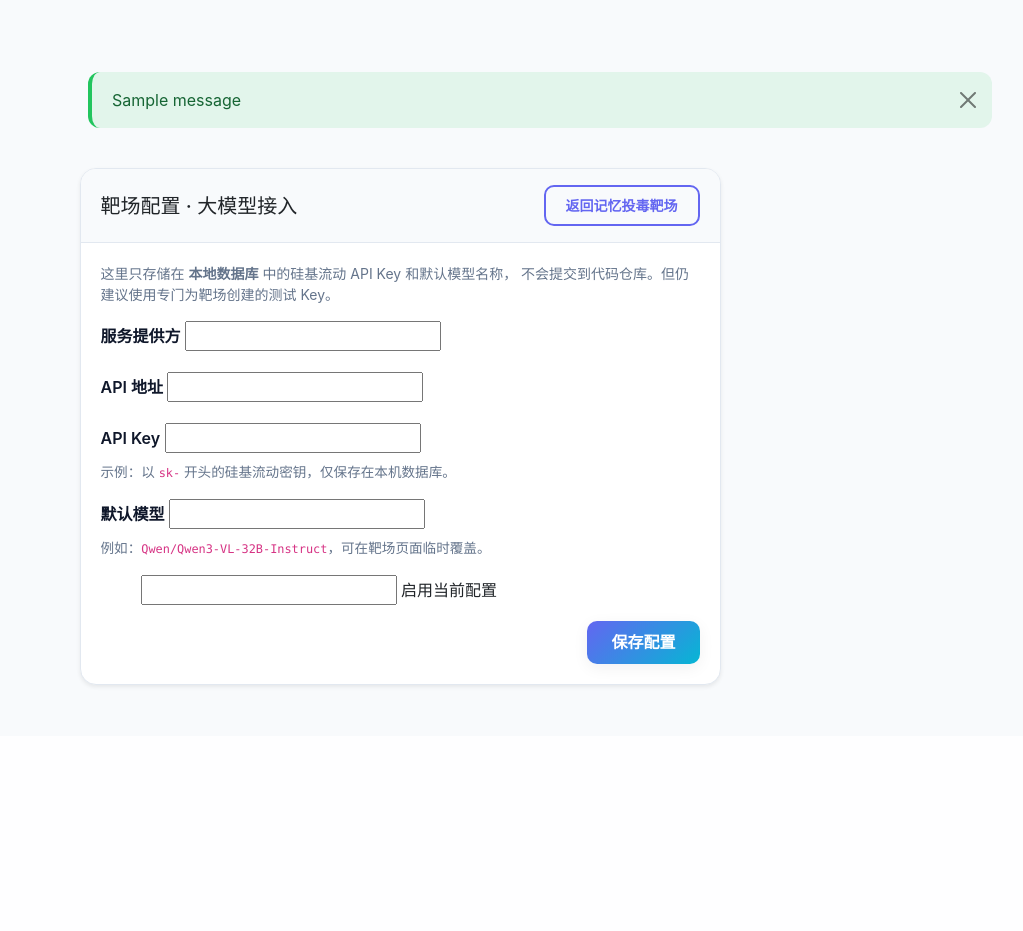
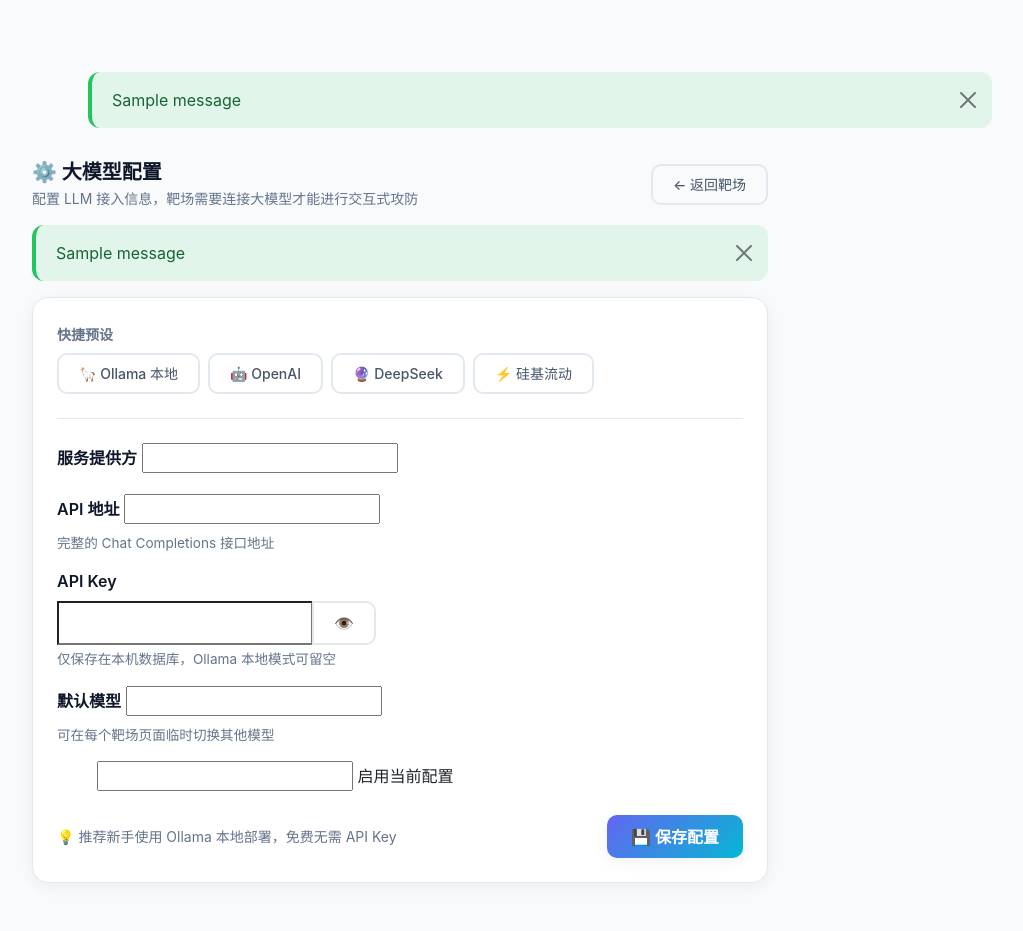
Before and after one commit to 250wuyifan/AISecLab, a Django app: template playground/templates/playground/llm_config.html in a window 1280 px wide. Shown: the part 64-995 px from the top of the page, without its empty margins (240-1263 px from the left). Before the commit the page ends 752 px from the top, so only its background shows below. Run offline with Django 4.2, Linux system fonts and the light colour scheme; the template is opened without the code that fills it, so the values that code supplies are empty, except form fields; tables that the repository leaves empty hold one stand-in row (values such as "Sample post"); one stand-in notice (Sample message) is shown; form fields are guessed from the names that the template uses; some libraries are stand-ins or nearby versions.

Commit message:
improve: redesign LLM config page
- Add quick preset buttons (Ollama, OpenAI, DeepSeek, SiliconFlow)
- Add API key show/hide toggle
- Expand provider choices for open-source users
- Apply Bootstrap styling to all form inputs
- Update README with create_superuser step

```diff
--- a/playground/models.py
+++ b/playground/models.py
@@ -45,8 +45,11 @@
     """
 
     PROVIDER_CHOICES = [
-        ("siliconflow", "硅基流动（云端）"),
+        ("openai", "OpenAI / 兼容 API"),
         ("ollama", "Ollama（本地）"),
+        ("siliconflow", "硅基流动"),
+        ("deepseek", "DeepSeek"),
+        ("other", "其他"),
     ]
 
     provider = models.CharField(
--- a/playground/templates/playground/llm_config.html
+++ b/playground/templates/playground/llm_config.html
@@ -1,53 +1,175 @@
 {% extends "base.html" %}
 
 {% block content %}
-<main class="container py-4">
+<main class="container pt-3 pb-5">
     <div class="row justify-content-center">
-        <div class="col-lg-7 col-md-9">
-            <div class="card shadow-sm">
-                <div class="card-header d-flex justify-content-between align-items-center">
-                    <h5 class="mb-0">靶场配置 · 大模型接入</h5>
-                    <a href="{% url 'playground:memory_poisoning' %}" class="btn btn-sm btn-outline-primary">
-                        返回记忆投毒靶场
-                    </a>
+        <div class="col-lg-8 col-md-10">
+
+            <!-- 标题栏 -->
+            <div class="d-flex justify-content-between align-items-center mb-3">
+                <div>
+                    <h5 class="fw-bold mb-1">⚙️ 大模型配置</h5>
+                    <p class="text-muted mb-0 small">配置 LLM 接入信息，靶场需要连接大模型才能进行交互式攻防</p>
                 </div>
-                <div class="card-body">
-                    <p class="text-muted small">
-                        这里只存储在 <strong>本地数据库</strong> 中的硅基流动 API Key 和默认模型名称，
-                        不会提交到代码仓库。但仍建议使用专门为靶场创建的测试 Key。
-                    </p>
-                    <form method="post" class="mt-3">
+                <a href="{% url 'playground:lab_list' %}" class="btn btn-sm btn-outline-secondary">← 返回靶场</a>
+            </div>
+
+            {% if messages %}
+            {% for message in messages %}
+            <div class="alert alert-{{ message.tags|default:'info' }} alert-dismissible fade show" role="alert">
+                {{ message }}
+                <button type="button" class="btn-close" data-bs-dismiss="alert"></button>
+            </div>
+            {% endfor %}
+            {% endif %}
+
+            <div class="card">
+                <div class="card-body p-4">
+                    <!-- 快捷预设 -->
+                    <div class="mb-4">
+                        <label class="form-label fw-semibold small text-muted text-uppercase">快捷预设</label>
+                        <div class="d-flex gap-2 flex-wrap">
+                            <button type="button" class="btn btn-sm btn-outline-secondary preset-btn"
+                                data-provider="ollama"
+                                data-api-base="http://127.0.0.1:11434/v1/chat/completions"
+                                data-api-key=""
+                                data-model="qwen2.5">
+                                🦙 Ollama 本地
+                            </button>
+                            <button type="button" class="btn btn-sm btn-outline-secondary preset-btn"
+                                data-provider="openai"
+                                data-api-base="https://api.openai.com/v1/chat/completions"
+                                data-api-key=""
+                                data-model="gpt-4o-mini">
+                                🤖 OpenAI
+                            </button>
+                            <button type="button" class="btn btn-sm btn-outline-secondary preset-btn"
+                                data-provider="deepseek"
+                                data-api-base="https://api.deepseek.com/v1/chat/completions"
+                                data-api-key=""
+                                data-model="deepseek-chat">
+                                🔮 DeepSeek
+                            </button>
+                            <button type="button" class="btn btn-sm btn-outline-secondary preset-btn"
+                                data-provider="siliconflow"
+                                data-api-base="https://api.siliconflow.cn/v1/chat/completions"
+                                data-api-key=""
+                                data-model="Qwen/Qwen3-8B">
+                                ⚡ 硅基流动
+                            </button>
+                        </div>
+                    </div>
+
+                    <hr class="mb-4">
+
+                    <form method="post">
                         {% csrf_token %}
                         {{ form.non_field_errors }}
+
+                        <!-- 服务提供方 -->
                         <div class="mb-3">
-                            <label class="form-label" for="{{ form.provider.id_for_label }}">服务提供方</label>
+                            <label class="form-label fw-semibold" for="{{ form.provider.id_for_label }}">
+                                服务提供方
+                            </label>
                             {{ form.provider }}
                         </div>
+
+                        <!-- API 地址 -->
                         <div class="mb-3">
-                            <label class="form-label" for="{{ form.api_base.id_for_label }}">API 地址</label>
+                            <label class="form-label fw-semibold" for="{{ form.api_base.id_for_label }}">
+                                API 地址
+                            </label>
                             {{ form.api_base }}
+                            <div class="form-text">完整的 Chat Completions 接口地址</div>
                         </div>
+
+                        <!-- API Key -->
                         <div class="mb-3">
-                            <label class="form-label" for="{{ form.api_key.id_for_label }}">API Key</label>
-                            {{ form.api_key }}
-                            <div class="form-text">示例：以 <code>sk-</code> 开头的硅基流动密钥，仅保存在本机数据库。</div>
+                            <label class="form-label fw-semibold" for="{{ form.api_key.id_for_label }}">
+                                API Key
+                            </label>
+                            <div class="input-group">
+                                {{ form.api_key }}
+                                <button class="btn btn-outline-secondary" type="button" id="toggleKeyBtn" title="显示/隐藏">
+                                    👁️
+                                </button>
+                            </div>
+                            <div class="form-text">仅保存在本机数据库，Ollama 本地模式可留空</div>
                         </div>
+
+                        <!-- 默认模型 -->
                         <div class="mb-3">
-                            <label class="form-label" for="{{ form.default_model.id_for_label }}">默认模型</label>
+                            <label class="form-label fw-semibold" for="{{ form.default_model.id_for_label }}">
+                                默认模型
+                            </label>
                             {{ form.default_model }}
-                            <div class="form-text">例如：<code>Qwen/Qwen3-VL-32B-Instruct</code>，可在靶场页面临时覆盖。</div>
+                            <div class="form-text">可在每个靶场页面临时切换其他模型</div>
                         </div>
-                        <div class="form-check form-switch mb-3">
+
+                        <!-- 启用开关 -->
+                        <div class="form-check form-switch mb-4">
                             {{ form.enabled }}
-                            <label class="form-check-label" for="{{ form.enabled.id_for_label }}">启用当前配置</label>
+                            <label class="form-check-label" for="{{ form.enabled.id_for_label }}">
+                                启用当前配置
+                            </label>
                         </div>
-                        <div class="d-flex justify-content-end">
-                            <button type="submit" class="btn btn-primary">保存配置</button>
+
+                        <!-- 按钮 -->
+                        <div class="d-flex justify-content-between align-items-center">
+                            <span class="text-muted small">💡 推荐新手使用 Ollama 本地部署，免费无需 API Key</span>
+                            <button type="submit" class="btn btn-primary px-4">
+                                💾 保存配置
+                            </button>
                         </div>
                     </form>
                 </div>
             </div>
+
         </div>
     </div>
 </main>
+
+<script>
+// 快捷预设按钮
+document.querySelectorAll('.preset-btn').forEach(function(btn) {
+    btn.addEventListener('click', function() {
+        var provider = document.getElementById('{{ form.provider.id_for_label }}') || document.querySelector('[name="provider"]');
+        var apiBase = document.getElementById('{{ form.api_base.id_for_label }}') || document.querySelector('[name="api_base"]');
+        var model = document.getElementById('{{ form.default_model.id_for_label }}') || document.querySelector('[name="default_model"]');
+
+        if (provider) provider.value = this.dataset.provider;
+        if (apiBase) apiBase.value = this.dataset.apiBase;
+        if (model) model.value = this.dataset.model;
+
+        // 高亮选中的预设
+        document.querySelectorAll('.preset-btn').forEach(function(b) {
+            b.classList.remove('btn-primary');
+            b.classList.add('btn-outline-secondary');
+        });
+        this.classList.remove('btn-outline-secondary');
+        this.classList.add('btn-primary');
+    });
+});
+
+// API Key 显示/隐藏
+(function() {
+    var btn = document.getElementById('toggleKeyBtn');
+    var input = document.querySelector('[name="api_key"]');
+    if (!btn || !input) return;
+
+    var hidden = true;
+    var originalValue = input.value;
+
+    // 默认隐藏（如果有值）
+    if (originalValue && originalValue.length > 8) {
+        input.type = 'password';
+    }
+
+    btn.addEventListener('click', function() {
+        hidden = !hidden;
+        input.type = hidden ? 'password' : 'text';
+        btn.textContent = hidden ? '👁️' : '🙈';
+    });
+})();
+</script>
 {% endblock %}
```
Also changed, not shown: playground/forms.py (+23 -3 lines), README.md.
